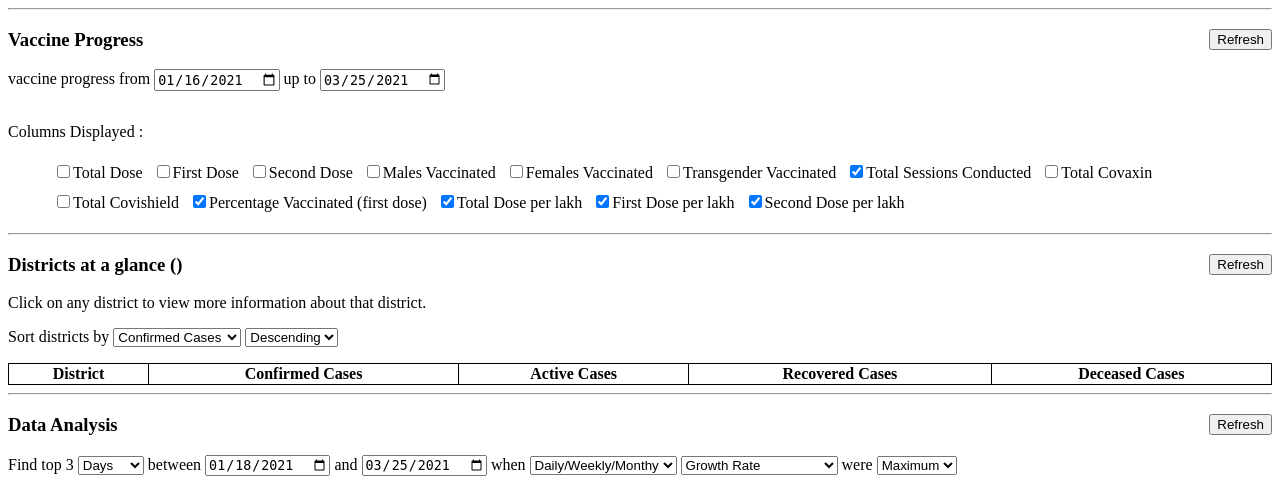
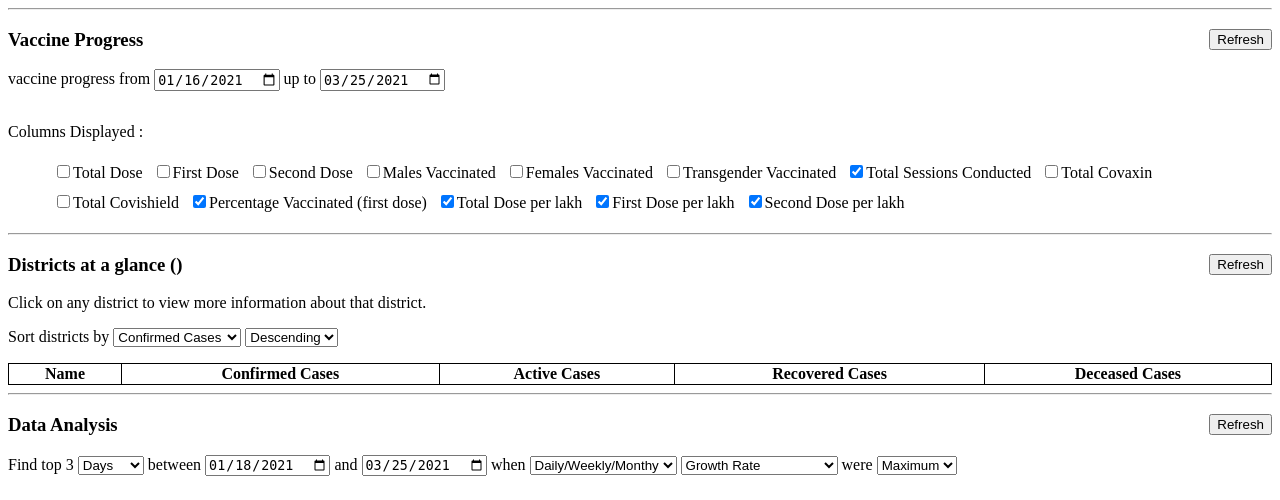
Before and after one commit to NavneelSinghal/COVID-DBMS, a Flask app: page /states in a window 1280 px wide. Shown: the part 805-1305 px from the top of the page. Run offline with Flask 2, Linux system fonts and the light colour scheme; lists and menus that the app fills with data are empty; some libraries are stand-ins or nearby versions.

Commit message:
update states api

```diff
--- /dev/null
+++ b/flask/app/static/js/states.js
@@ -0,0 +1,150 @@
+const elem = document.querySelector.bind(document);
+let sel = undefined;
+
+let state_ids = Array();
+
+const state_select_div = elem('#state-select');
+sel = state_select_div.querySelector.bind(state_select_div);
+const state_select = {
+  state: sel('select[name=state]'),
+  stateid: undefined,
+  button: sel('button')
+};
+state_select.button.addEventListener('click', changeState);
+
+const state_name_spans = document.querySelectorAll('.state-name');
+
+const summary_div = elem('#state-summary');
+sel = summary_div.querySelector.bind(summary_div);
+const summary = {
+  refresh : sel('input[name=refresh-button]'),
+  from : sel('input[name=date-from]'),
+  to : sel('input[name=date-to]'),
+  columns : sel('.column-picker').querySelectorAll('input[type="checkbox"]'),
+  tableheader: sel('thead'),
+  tablebody: sel('tbody')
+};
+summary.refresh.addEventListener('click', refreshSummary);
+
+const daily_div = elem('#state-daily');
+sel = daily_div.querySelector.bind(daily_div);
+const daily = {
+  refresh : sel('input[name=refresh-button]'),
+  type: sel('select[name=type]'),
+  parameter: sel('select[name=parameter]'),
+  ndays : sel('input[name=ndays]'),
+  canvas: sel('canvas'),
+  chart: undefined
+};
+
+daily.chart = new Chart(daily.canvas,
+  {
+	type: 'bar',
+	data: {
+	  labels: [],
+	  datasets: [{
+		label: '',
+		data: [],
+		backgroundColor: 'rgba(0, 0, 255, 1)',
+		borderColor: 'black',
+		borderWidth: 1
+	  }]
+	},
+	options: {
+	  responsive: false
+	}
+  }
+);
+daily.refresh.addEventListener('click', refreshDaily);
+
+const vaccinations_div = elem('#state-vaccinations');
+sel = vaccinations_div.querySelector.bind(vaccinations_div);
+const vaccinations = {
+  refresh : sel('input[name=refresh-button]'),
+  from : sel('input[name=date-from]'),
+  to : sel('input[name=date-to]'),
+  columns : sel('.column-picker').querySelectorAll('input[type="checkbox"]'),
+  tableheader: sel('thead'),
+  tablebody: sel('tbody')
+};
+vaccinations.refresh.addEventListener('click', refreshVaccinations);
+
+const districts_div = elem('#state-districts');
+sel = districts_div.querySelector.bind(districts_div);
+const districts = {
+  refresh : sel('input[name=refresh-button]'),
+  parameter: sel('select[name=parameter]'),
+  order: sel('select[name=order]'),
+  tableheader: sel('thead').firstElementChild,
+  tablebody: sel('tbody')
+};
+districts.refresh.addEventListener('click', refreshDistricts);
+
+const analysis_div = elem('#state-analysis');
+sel = analysis_div.querySelector.bind(analysis_div);
+const analysis = {
+  refresh : sel('input[name=refresh-button]'),
+  granularity: sel('select[name="granularity"]'),
+  from: sel('input[name=date-from]'),
+  to: sel('input[name=date-to]'),
+  type: sel('select[name=type]'),
+  parameter: sel('select[name=parameter]'),
+  optgroups: {
+	both: sel('optgroup[name=both]'),
+	daily: sel('optgroup[name=daily]'),
+	cumulative: sel('optgroup[name=cumulative]')
+  },
+  query: sel('select[name=query]')
+};
+analysis.refresh.addEventListener('click', refreshAnalysis);
+analysis.type.addEventListener('change', validateAnalysisParameter);
+
+function changeState() {
+  if (state_select.state.selectedIndex === -1) {
+	return;
+  }
+  state_name_spans.forEach((span) => {
+	span.textContent = state_select.state.value;
+  });
+  state_select.stateid = state_ids[state_select.state.selectedIndex];
+
+  refreshSummary();
+  refreshDaily();
+  refreshVaccinations();
+  refreshDistricts();
+  refreshAnalysis();
+}
+
+function refreshSummary() {}
+function refreshDaily() {}
+function refreshVaccinations() {}
+function refreshDistricts() {}
+function refreshAnalysis() {}
+function validateAnalysisParameter(event) {
+  let val = event.target.value;
+  if (val === 'Cumulative') {
+	analysis.optgroups.daily.disabled = true;
+	analysis.optgroups.cumulative.disabled = false;
+  } else {
+	analysis.optgroups.daily.disabled = false;
+	analysis.optgroups.cumulative.disabled = true;
+  }
+}
+
+fetchget('/api/states/list', {})
+.then(response => {
+  if (!response.ok)
+	return undefined;
+  return response.json();
+}).then(data => {
+  if (data === undefined) {
+	window.alert('Unable to fetch list of states!');
+	return;
+  }
+  data.states.forEach((state) => {
+	let opt = document.createElement('option');
+	opt.textContent = state.name;
+	state_select.state.append(opt);
+	state_ids.push(state.id);
+  });
+});
--- a/flask/app/templates/states.html
+++ b/flask/app/templates/states.html
@@ -157,6 +157,7 @@
 	<p>
 	  Sort districts by
 	  <select name="parameter">
+		<option>Name</option>
 		<option selected>Confirmed Cases</option>
 		<option>Active Cases</option>
 		<option>Recovered Cases</option>
@@ -170,7 +171,7 @@
     <table>
       <thead>
         <tr>
-          <th>District</th>
+          <th>Name</th>
 		  <th>Confirmed Cases</th>
 		  <th>Active Cases</th>
 		  <th>Recovered Cases</th>
```
Also changed, not shown: flask/apiendpoints.txt (+42 -10 lines).
